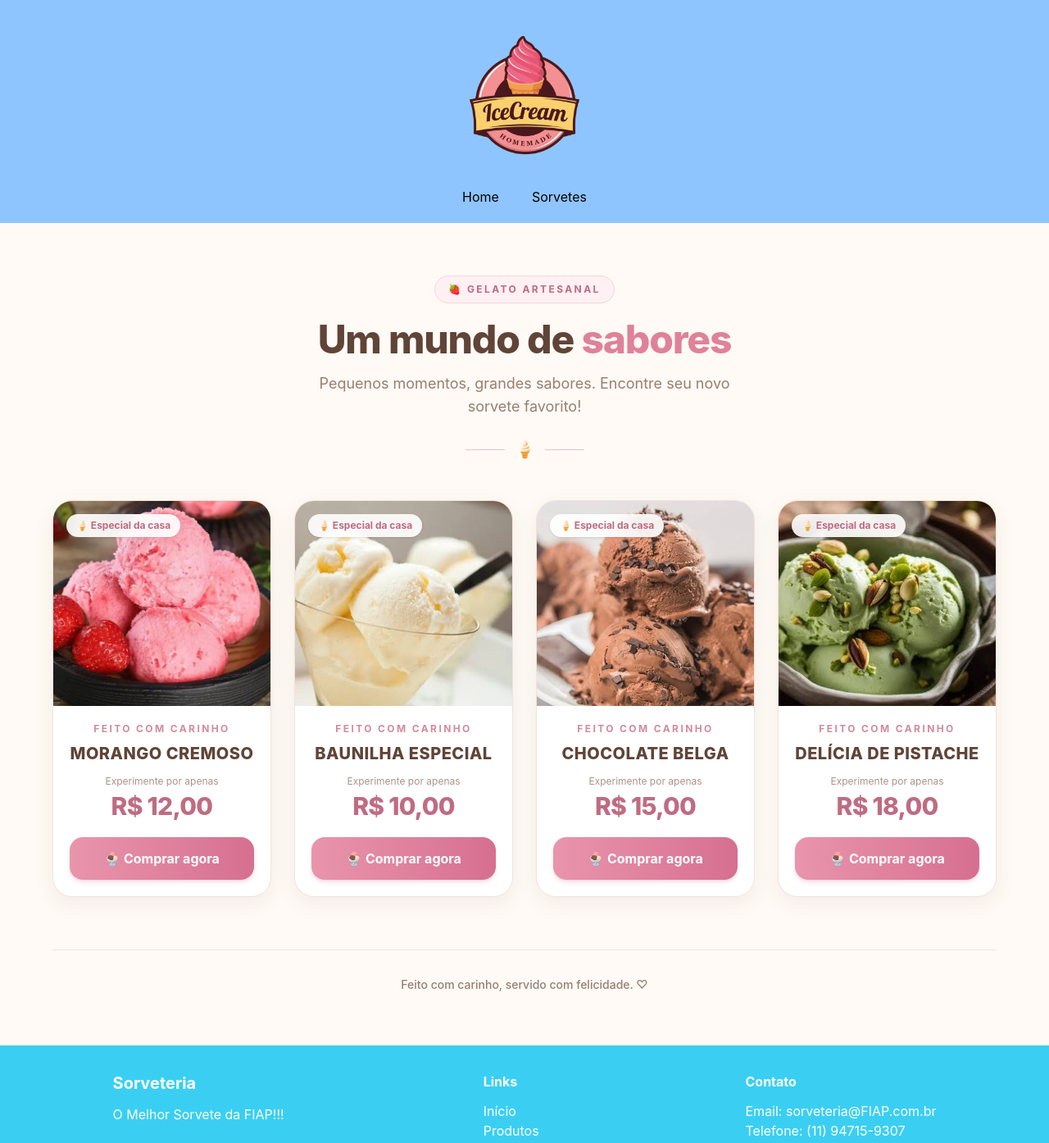
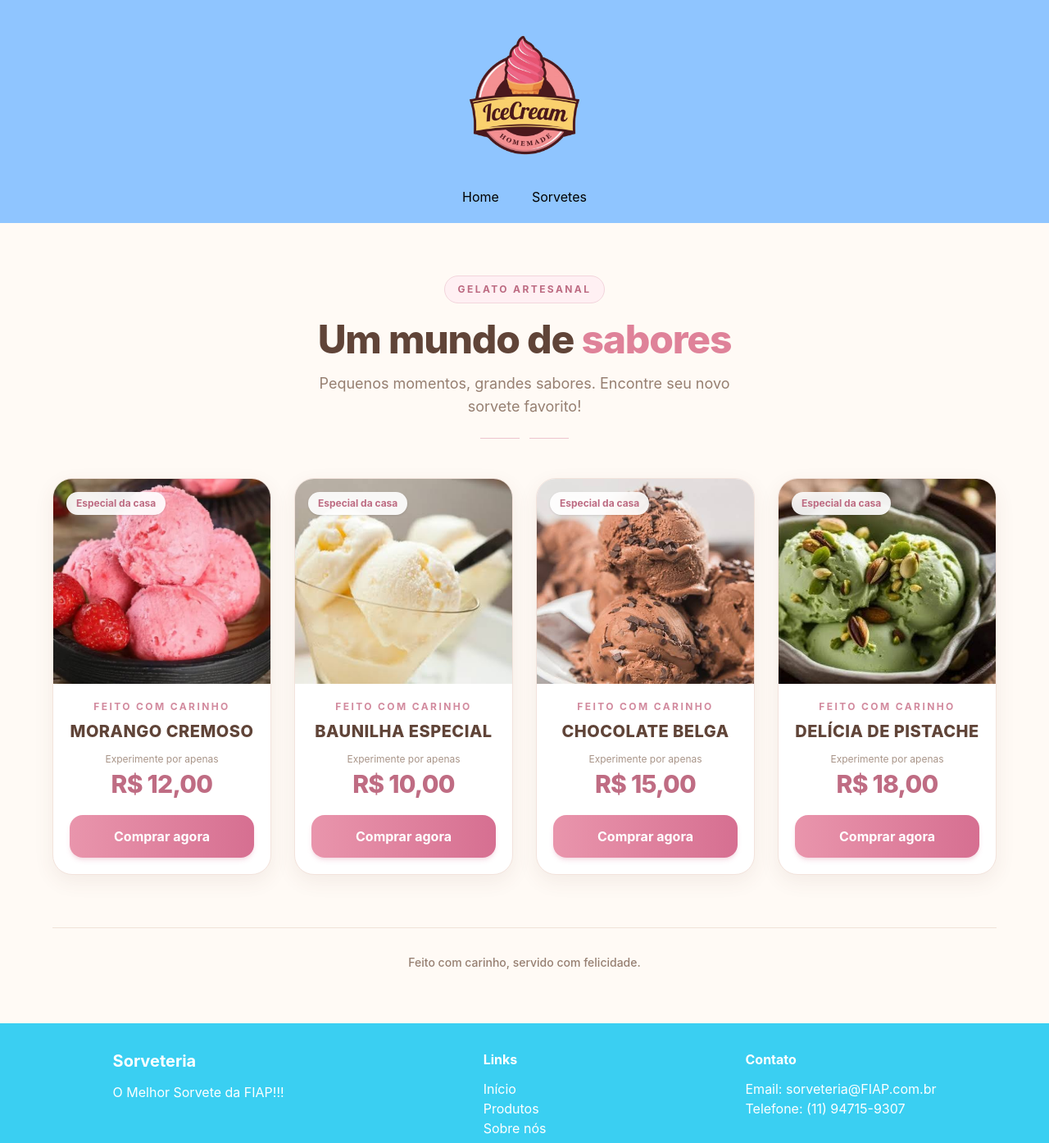
Before and after one commit to CP5Cidade/cp5cidade, a React (Vite) app: page / in a window 1280 px wide. Shown: the top 1394 px of the page at 82% size. Built offline with nearby package versions, Linux system fonts and the light colour scheme.

Commit message:
chore: remoção de itens indesejados

```diff
--- a/src/components/card.jsx
+++ b/src/components/card.jsx
@@ -12,7 +12,7 @@ const Card = ({ titulo, preco, imagem }) => {
         />
 
         <span className="absolute left-4 top-4 rounded-full bg-white/90 px-3 py-1.5 text-xs font-bold text-[#bd6b82] shadow-sm backdrop-blur-sm">
-          🍦 Especial da casa
+           Especial da casa
         </span>
       </div>
 
@@ -39,7 +39,7 @@ const Card = ({ titulo, preco, imagem }) => {
           type="button"
           className="w-full rounded-2xl bg-gradient-to-r from-[#e995ac] to-[#d66f91] px-5 py-3.5 font-bold text-white shadow-md shadow-[#d66f91]/20 transition-all duration-300 hover:-translate-y-0.5 hover:from-[#d97896] hover:to-[#c85b7d] hover:shadow-lg hover:shadow-[#d66f91]/30 active:translate-y-0 active:scale-[0.98]"
         >
-          🍨 Comprar agora
+           Comprar agora
         </button>
       </article>
 
--- a/src/pages/home.jsx
+++ b/src/pages/home.jsx
@@ -46,7 +46,7 @@ const Home = () => {
 
       <header className="mb-12 text-center">
         <span className="inline-block rounded-full border border-[#f3d5dc] bg-[#fff0f3] px-4 py-2 text-xs font-bold tracking-[0.2em] text-[#bd6b82]">
-          🍓 GELATO ARTESANAL
+           GELATO ARTESANAL
         </span>
 
         <h2 className="mt-5 text-4xl font-extrabold tracking-tight text-[#604438] md:text-5xl">
@@ -61,7 +61,6 @@ const Home = () => {
 
         <div className="mx-auto mt-6 flex items-center justify-center gap-3">
           <span className="h-px w-12 bg-[#edc4ce]" />
-          <span className="text-xl">🍦</span>
           <span className="h-px w-12 bg-[#edc4ce]" />
         </div>
       </header>
@@ -81,7 +80,7 @@ const Home = () => {
 
       <footer className="mt-16 border-t border-[#f0e2d8] pt-8 text-center">
         <p className="text-sm font-medium text-[#967f71]">
-          Feito com carinho, servido com felicidade. ♡
+          Feito com carinho, servido com felicidade.
         </p>
       </footer>
 
```
